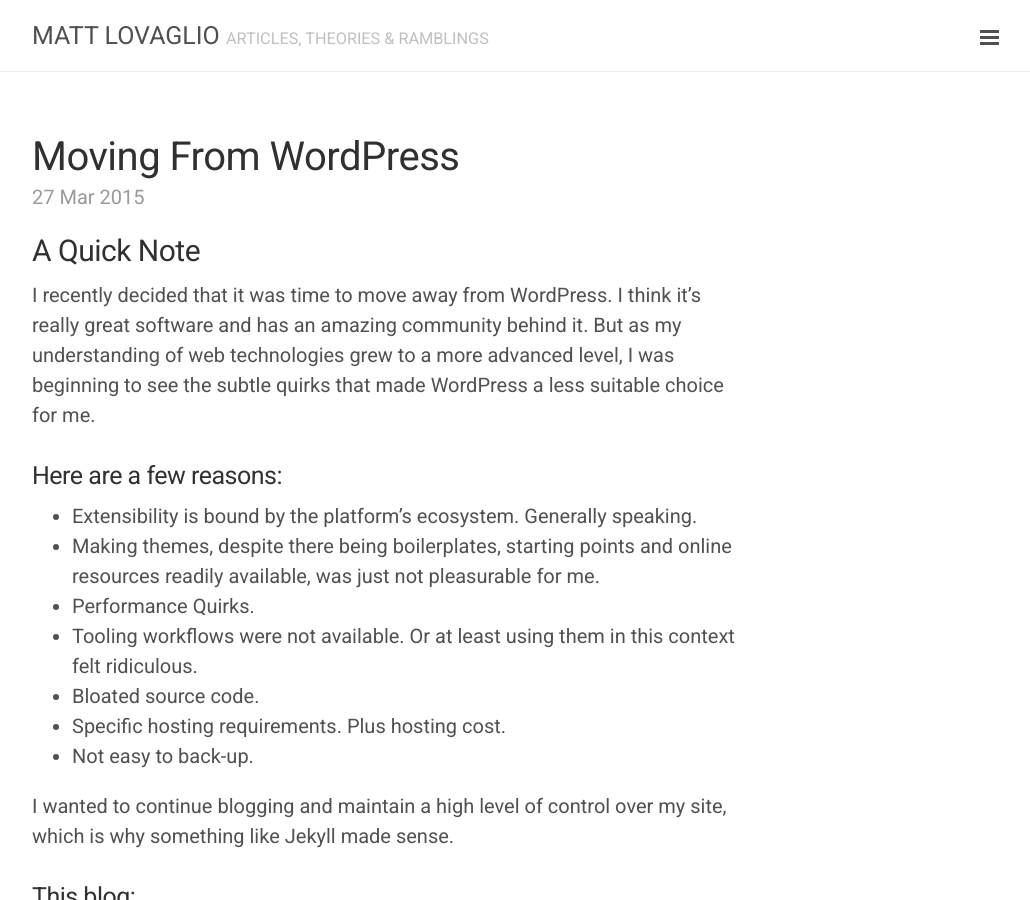
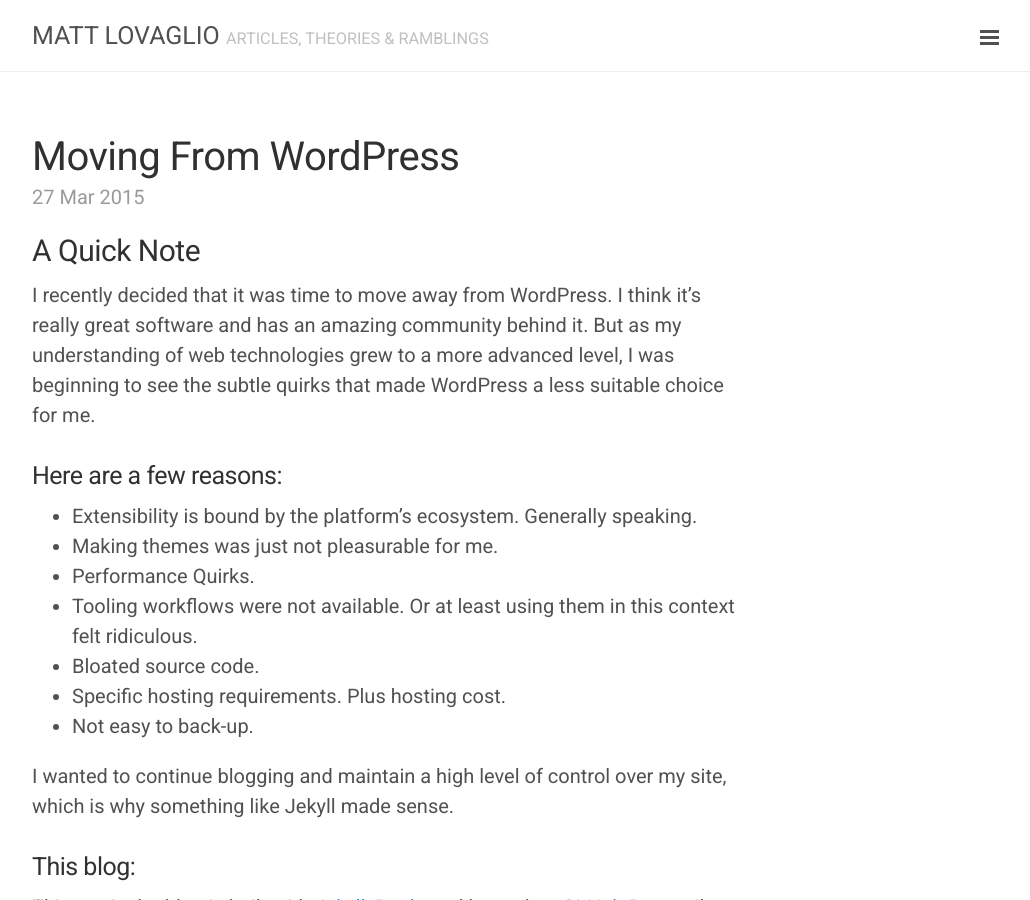
Before and after one commit to mattlovaglio/mattlovaglio.github.io, a Jekyll site: the page built from _posts/2015-03-27-moving-from-wordpress.md, in a window 1280 px wide and 900 px high. Shown: the whole window, without its empty margins (248-1278 px from the left). Built offline with Jekyll 4.4.1, drawn with Linux system fonts in a browser that asks for light colours; Markdown is read by kramdown in place of the engine named in the settings.

Commit message:
Typo
Fixed typo.

```diff
--- a/_posts/2015-03-27-moving-from-wordpress.md
+++ b/_posts/2015-03-27-moving-from-wordpress.md
@@ -9,7 +9,7 @@
 ### Here are a few reasons:
 
 * Extensibility is bound by the platform's ecosystem. Generally speaking.
-* Making themes, despite there being boilerplates, starting points and online resources readily available, was just not pleasurable for me.
+* Making themes was just not pleasurable for me.
 * Performance Quirks.
 * Tooling workflows were not available. Or at least using them in this context felt ridiculous.
 * Bloated source code.
```
